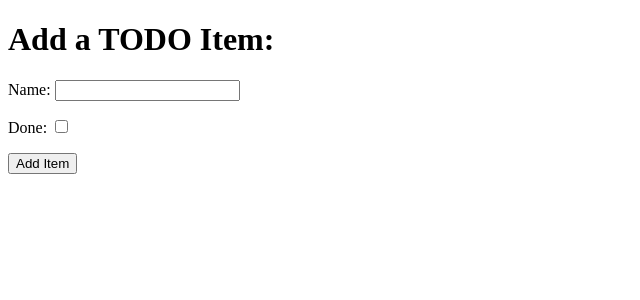
After one commit to pinco227/start-django, a Django app: page /add/ in a window 1280 px wide. The commit adds this page. Shown: the top 300 px of the page, without its empty margins (0-640 px from the left). Run offline with Django 3.2, Linux system fonts and the light colour scheme.

Commit message:
Create Add new item view and template

```diff
--- a/django_todo/urls.py
+++ b/django_todo/urls.py
@@ -15,9 +15,10 @@ Including another URLconf
 """
 from django.contrib import admin
 from django.urls import path
-from todo.views import get_todo_list
+from todo.views import get_todo_list, add_item
 
 urlpatterns = [
     path('admin/', admin.site.urls),
-    path('', get_todo_list, name='get_todo_list')
+    path('', get_todo_list, name='get_todo_list'),
+    path('add/', add_item, name='add'),
 ]
--- /dev/null
+++ b/todo/templates/todo/add_item.html
@@ -0,0 +1,34 @@
+<!DOCTYPE html>
+<html lang="en">
+
+<head>
+    <meta charset="UTF-8">
+    <meta http-equiv="X-UA-Compatible" content="IE=edge">
+    <meta name="viewport" content="width=device-width, initial-scale=1.0">
+    <title>Add a TODO Item</title>
+</head>
+
+<body>
+    <h1>Add a TODO Item:</h1>
+    <form method="POST" action="add">
+        <div>
+            <p>
+                <label for="id_name">Name: </label>
+                <input type="text" id="id_name" name="item_name" />
+            </p>
+        </div>
+        <div>
+            <p>
+                <label for="id_done">Done: </label>
+                <input type="checkbox" id="id_done" name="done" />
+            </p>
+        </div>
+        <div>
+            <p>
+                <button type="submit">Add Item</button>
+            </p>
+        </div>
+    </form>
+</body>
+
+</html>
--- a/todo/templates/todo/todo_list.html
+++ b/todo/templates/todo/todo_list.html
@@ -23,6 +23,7 @@
             <tr><td>You have nothing to do.</td></tr>
         {% endfor %}
     </table>
+    <a href="/add">Add an Item</a>
 </body>
 
 </html>
--- a/todo/views.py
+++ b/todo/views.py
@@ -10,3 +10,7 @@ def get_todo_list(request):
         'items': item
     }
     return render(request, "todo/todo_list.html", context)
+
+
+def add_item(request):
+    return render(request, "todo/add_item.html")
```
